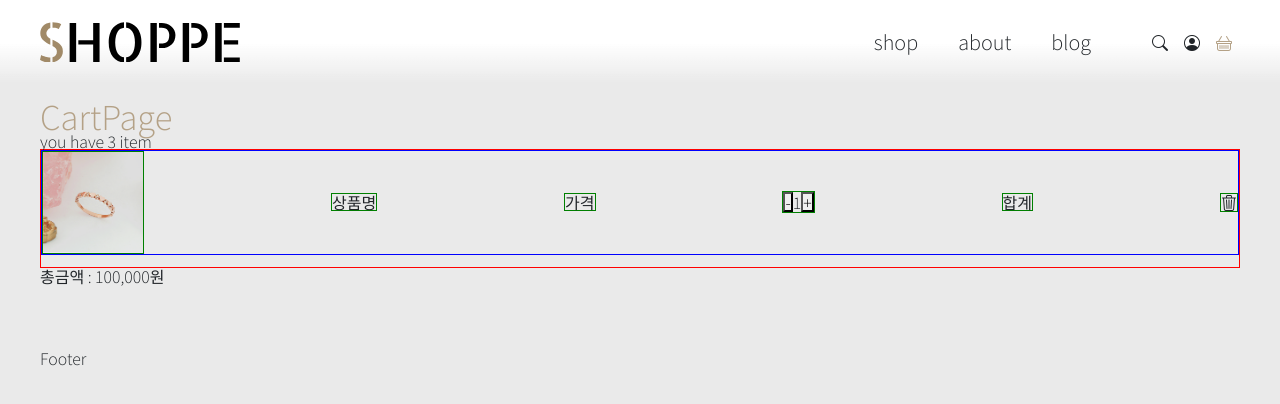
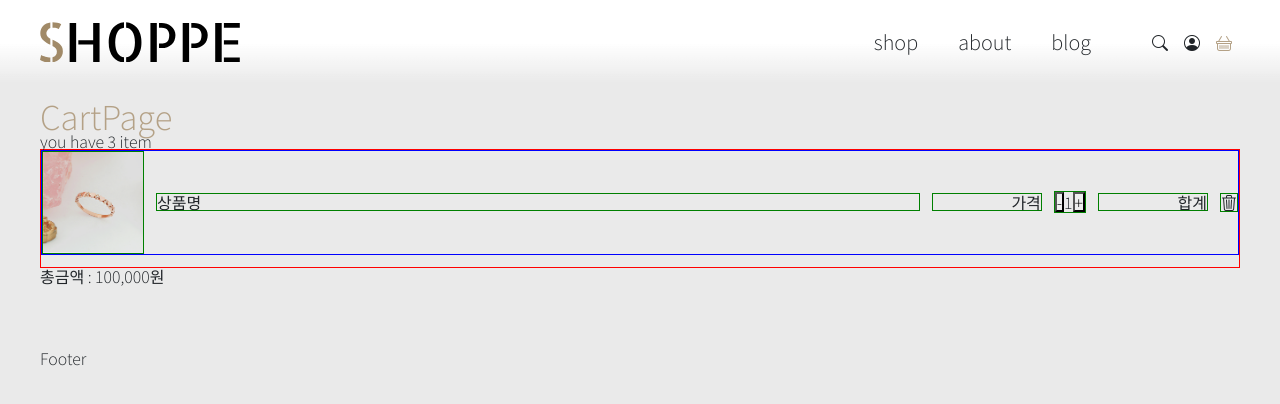
Before and after one commit to Lacheln1/UrecaDailyStudy, a React (Vite) app in the folder 4/0418/react04_shop/: page /cart in a window 1280 px wide. Shown: the top 404 px of the page. Built offline with nearby package versions, Linux system fonts and the light colour scheme; no server answers.

Commit message:
css 적용2 (title,price 길때의 경우)

```diff
--- a/4/0418/react04_shop/src/pages/CartPage.module.css
+++ b/4/0418/react04_shop/src/pages/CartPage.module.css
@@ -12,14 +12,26 @@
   margin-bottom: var(--fs12);
   /* 옆으로 나열 */
   display: flex;
+  /* 안의 div요소들 수직 중앙 정렬 */
   align-items: center;
   justify-content: space-between;
+  gap: var(--fs12);
 }
 
 .cartItem > div {
   border: 1px solid green;
 }
 
+.title {
+  flex: 1;
+}
+
+.price,
+.sum {
+  width: 110px;
+  text-align: right;
+}
+
 img {
   width: 100px;
 }
```
